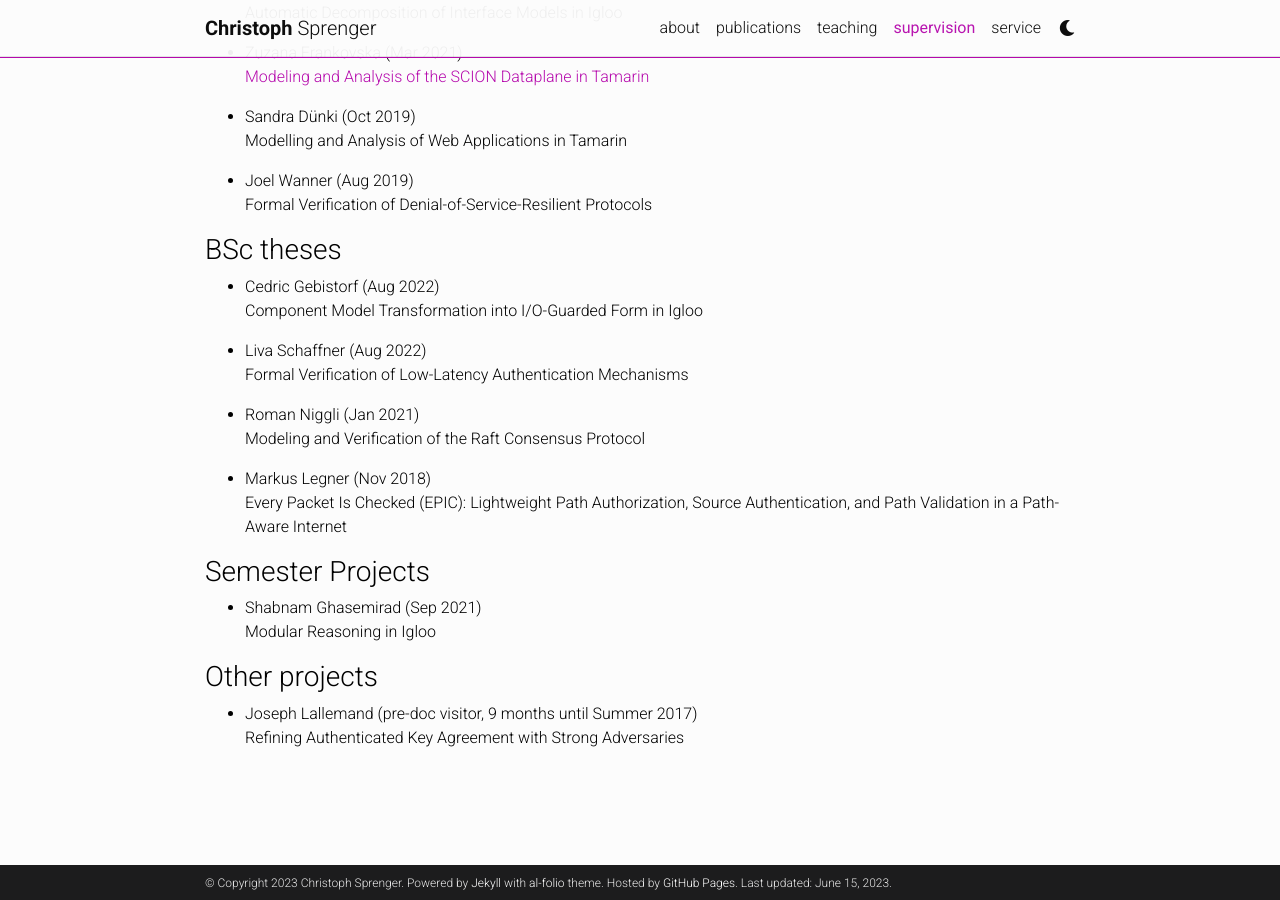
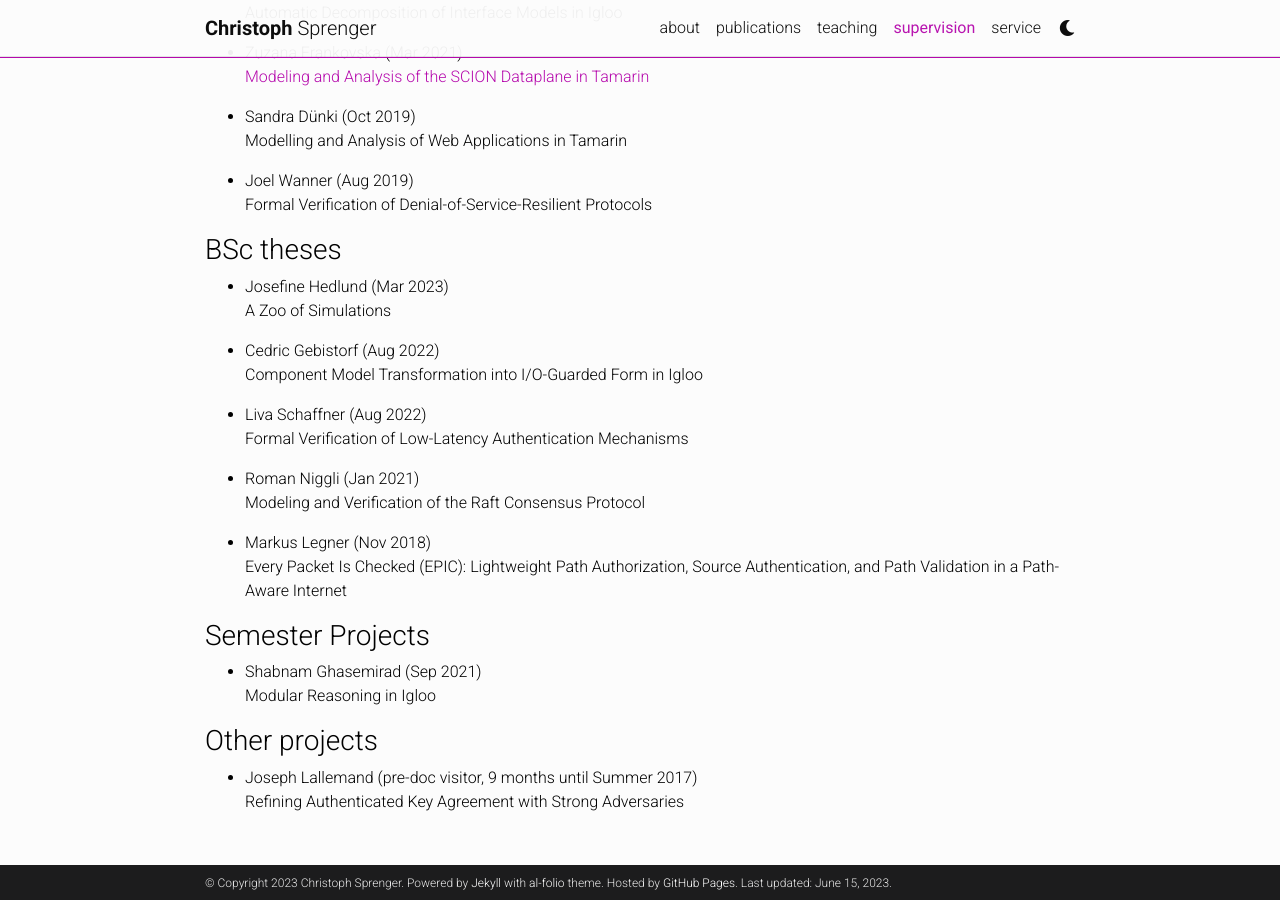
Before and after one commit to ch-sprenger/ch-sprenger.github.io, a Jekyll site: the page built from _pages/supervision.md, in a window 1280 px wide and 900 px high, scrolled down 768 px. Built offline with Jekyll 4.4.1, drawn with Linux system fonts in a browser that asks for light colours; comment, search, counter and statistics services are not loaded; a style sheet for code colours, icons or effects is not loaded.

Commit message:
added Josefine's BSc thesis

```diff
--- a/_pages/supervision.md
+++ b/_pages/supervision.md
@@ -50,6 +50,9 @@ Formal Verification of Denial-of-Service-Resilient Protocols
 
 ### BSc theses
 
+- Josefine Hedlund (Mar 2023) \\
+A Zoo of Simulations
+
 - Cedric Gebistorf (Aug 2022) \\
 Component Model Transformation into I/O-Guarded Form in Igloo
 
```
